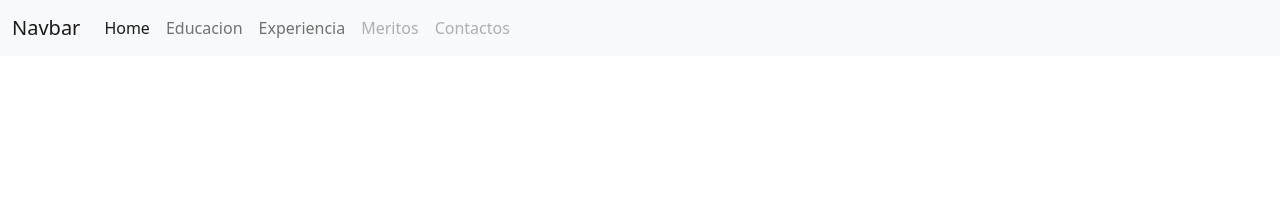
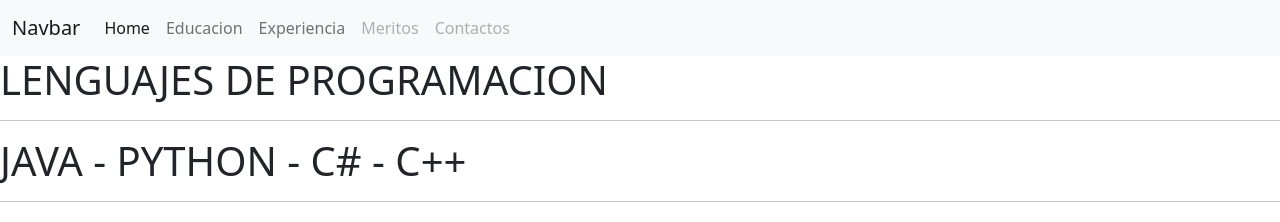
Before and after one commit to AndresT1710/CorreccionPracticaGit_TacuamanLuis, a plain HTML site: page experiencia.html in a window 1280 px wide. Drawn offline with nearby package versions, Linux system fonts and the light colour scheme.

Commit message:
Se agregó los lenguajes de programación a experiencia.html

```diff
--- a/experiencia.html
+++ b/experiencia.html
@@ -37,6 +37,10 @@
       </section>
     </header>
     <main>
+      <h1>LENGUAJES DE PROGRAMACION</h1>
+      <hr>
+      <h1>JAVA - PYTHON - C# - C++</h1>
+      <hr>
     </main>
     <footer>
     </footer>
```
